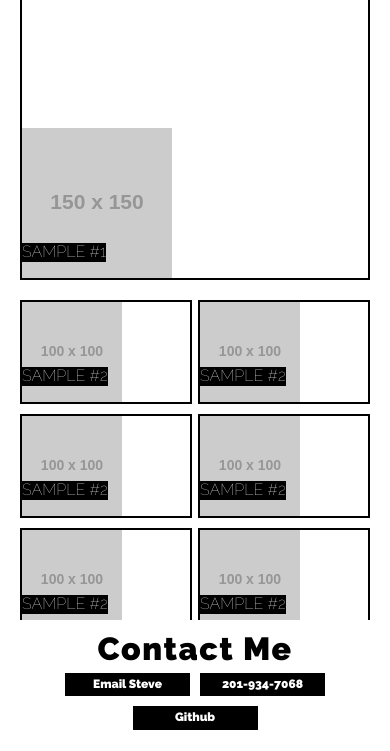
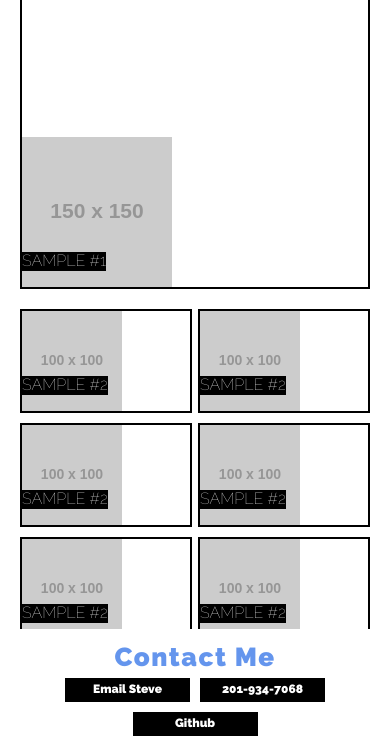
Before and after one commit to stevecalla/portfolio-steve-calla, a plain HTML site: page index.html in a window 390 px wide. Shown: the part 464-1215 px from the top of the page. Drawn offline with nearby package versions, Linux system fonts and the light colour scheme; placeholder pictures from the web are drawn by us; a web font is replaced by a local one.

Commit message:
Change font size of footer h1

```diff
--- a/assets/css/style.css
+++ b/assets/css/style.css
@@ -213,7 +213,7 @@ aside h1 {
   margin-top: 0;
   margin-right: 10px;
   text-align: right;
-  /* font-size: 36px; */
+  font-size: 36px;
   letter-spacing: 1.5px;
 }
 
@@ -399,6 +399,14 @@ footer section {
     flex-direction: column;
     justify-content: center;
     align-items: center;
+    /* color: red; */
+    font-size: 10px;
+  }
+
+  footer h1 {
+    color: blue;
+    color: cornflowerblue;
+    font-size: 26px;
   }
 
   footer nav {
@@ -407,15 +415,6 @@ footer section {
     flex-wrap: wrap;
   }
 
-  footer aside {
-    border: 0px;
-  };
-
-  footer aside h1 {
-    font-size: 18px;
-    text-align: right;
-    /* border: none; */
-  }
 }
 
   /* @media screen and (max-width: 650px) and (orientation: landscape) { */
```
